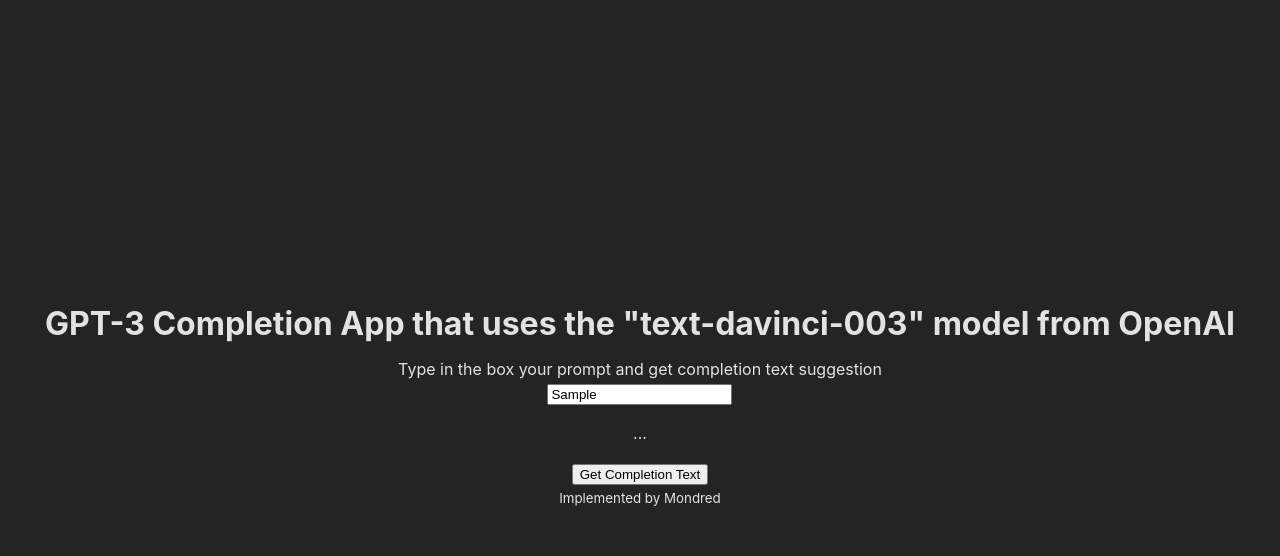
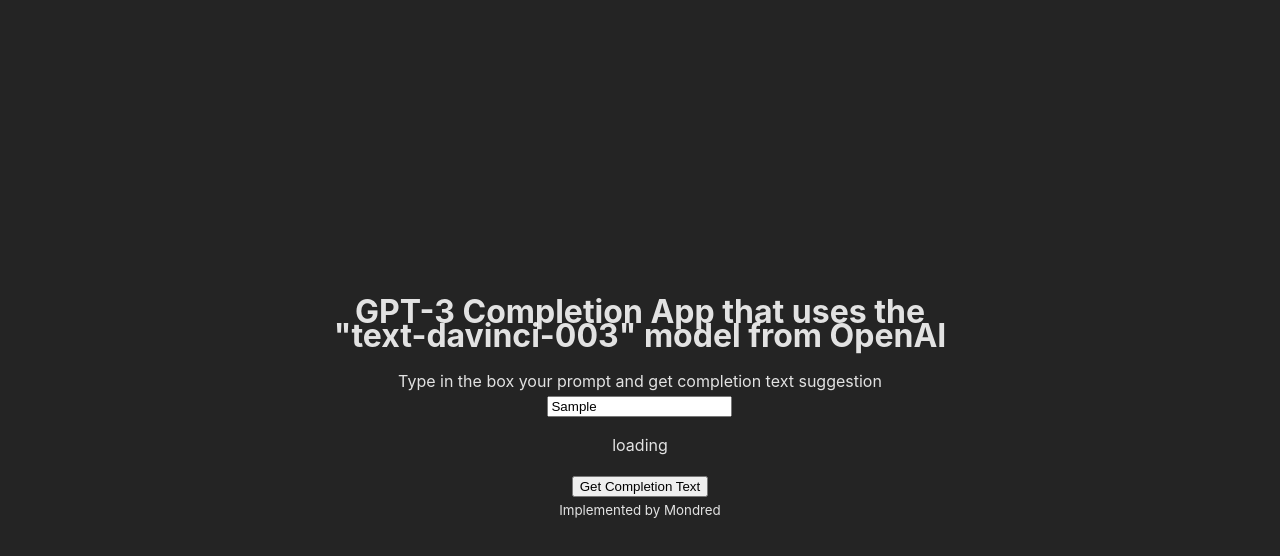
Before and after one commit to triadonoss/GPT-3-Completion-Assignment, a React (Vite) app: page / in a window 1280 px wide. Both pictures are taken after typing "Sample" into the empty fields and a click on the button "Get Completion Text". Shown: the top 556 px of the page. Built offline with nearby package versions, Linux system fonts and the light colour scheme; no server answers.

Commit message:
1 file modified

```diff
--- a/src/App.jsx
+++ b/src/App.jsx
@@ -1,12 +1,14 @@
-import { useState } from 'react';
+import { useState, useEffect } from 'react';
 import './App.css';
 
 function App() {
   const [prompts, setPrompts] = useState('');
   const [suggestion, setSuggestion] = useState('');
+  const [isLoading, setIsLoading] = useState(false);
 
   const models = async () => {
-    const list = await fetch('https://openai-node-backend.onrender.com', {
+    setIsLoading(true);
+    const list = await fetch('https://nice-erin-basket-clam-tie.cyclic.app/', {
       method: 'POST',
       headers: {
         Accept: '*/*',
@@ -20,6 +22,12 @@
 
     return list.json();
   };
+
+  useEffect(() => {
+    if (suggestion) {
+      setIsLoading(false);
+    }
+  }, [suggestion]);
   const handleChange = (value) => {
     setPrompts(value);
     setSuggestion('');
@@ -32,7 +40,8 @@
   return (
     <div className="App">
       <h1>
-        GPT-3 Completion App that uses the "text-davinci-003" model from OpenAI
+        <span>GPT-3 Completion App that uses the</span> <br />{' '}
+        <span>"text-davinci-003" model from OpenAI</span>
       </h1>
       <form onSubmit={(e) => e.preventDefault()}>
         <label htmlFor="input-completion">
@@ -48,7 +57,8 @@
         />
         <br />
         <div>
-          {!suggestion && <p>...</p>}
+          {!suggestion && !isLoading && <p>...</p>}
+          {isLoading && <p>loading</p>}
           {suggestion}
         </div>
         <button onClick={handleClick}>Get Completion Text</button>
```
